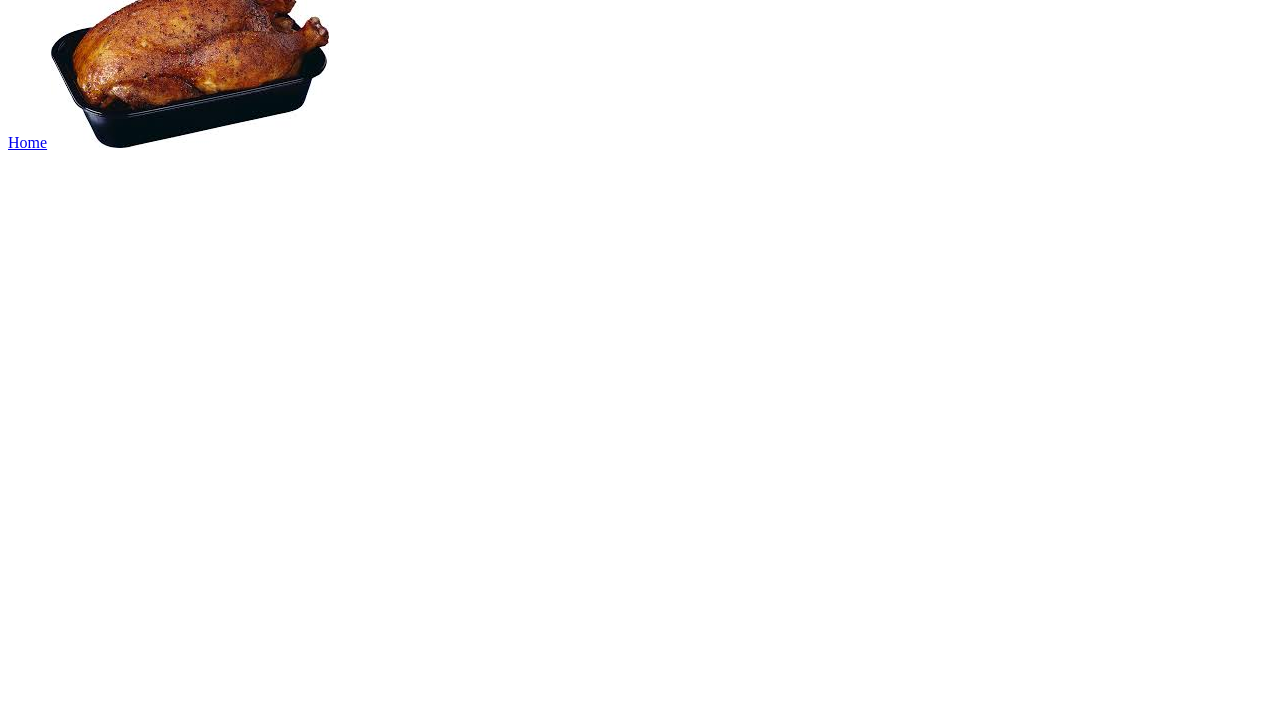
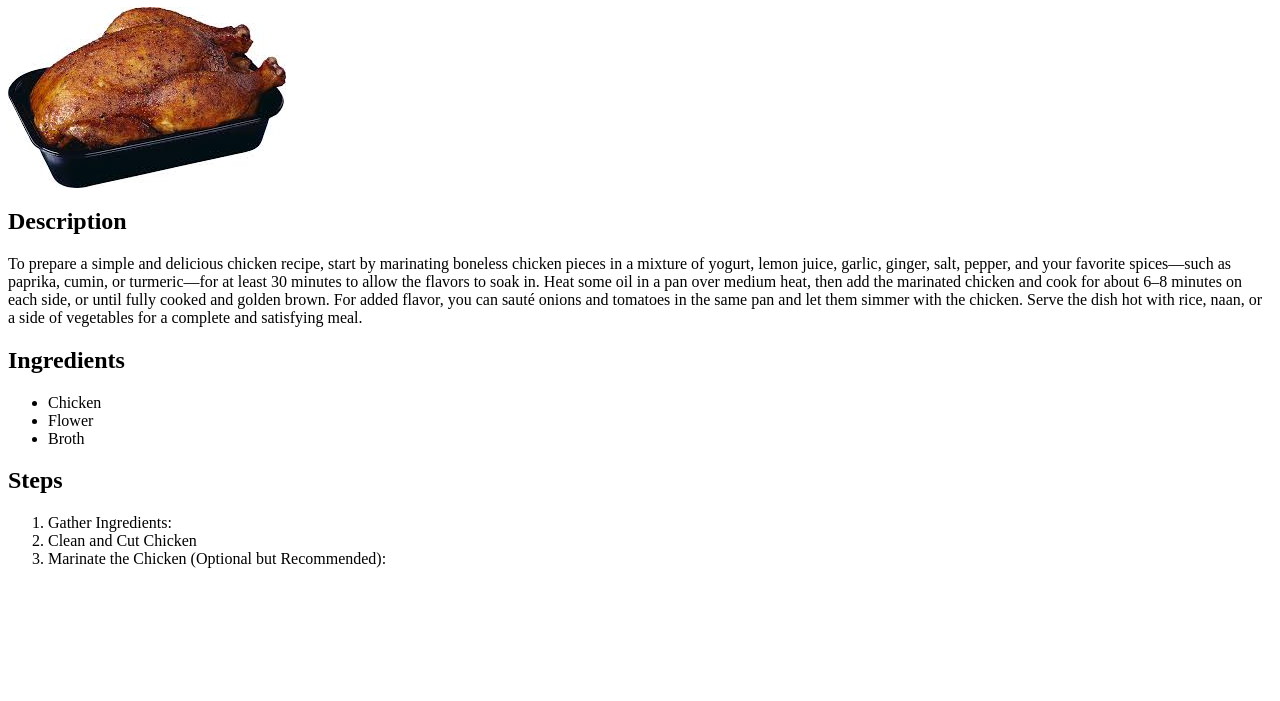
Before and after one commit to PaulHenryWise/odin-recipes, a plain HTML site: page recipes/Chicken.html in a window 1280 px wide. Shown: the part 99-800 px from the top of the page. Drawn offline with Linux system fonts and the light colour scheme.

Commit message:
Added steps and ingredients to chicken.html

```diff
--- a/recipes/Chicken.html
+++ b/recipes/Chicken.html
@@ -3,10 +3,28 @@
     <meta charset="UTF-8">
     <meta name="viewport" content="width=device-width, initial-scale=1.0">
     <title>Document</title>
+    <a href="../Index.html">Home</a>
 </head>
 <body>
     <h1> Chicken</h1>
-    <a href="../Index.html">Home</a>
+
     <img src = "../images.jfif">
+    <h2> Description</h2>
+    <p> To prepare a simple and delicious chicken recipe, start by marinating boneless chicken pieces in a mixture of yogurt, lemon juice, garlic, ginger, salt, pepper, and your favorite spices—such as paprika, cumin, or turmeric—for at least 30 minutes to allow the flavors to soak in. Heat some oil in a pan over medium heat, then add the marinated chicken and cook for about 6–8 minutes on each side, or until fully cooked and golden brown. For added flavor, you can sauté onions and tomatoes in the same pan and let them simmer with the chicken. Serve the dish hot with rice, naan, or a side of vegetables for a complete and satisfying meal.
+    </p>
+    <h2> Ingredients</h2>
+    <ul>
+        <li> Chicken </li>
+        <li> Flower</li>
+        <li> Broth</li>
+    </ul>
+
+    <h2> Steps </h2>
+
+    <ol>
+        <li> Gather Ingredients:</li>
+        <li> Clean and Cut Chicken</li>
+        <li>Marinate the Chicken (Optional but Recommended):</li>
+    </ol>
 </body>
 </html>
```
